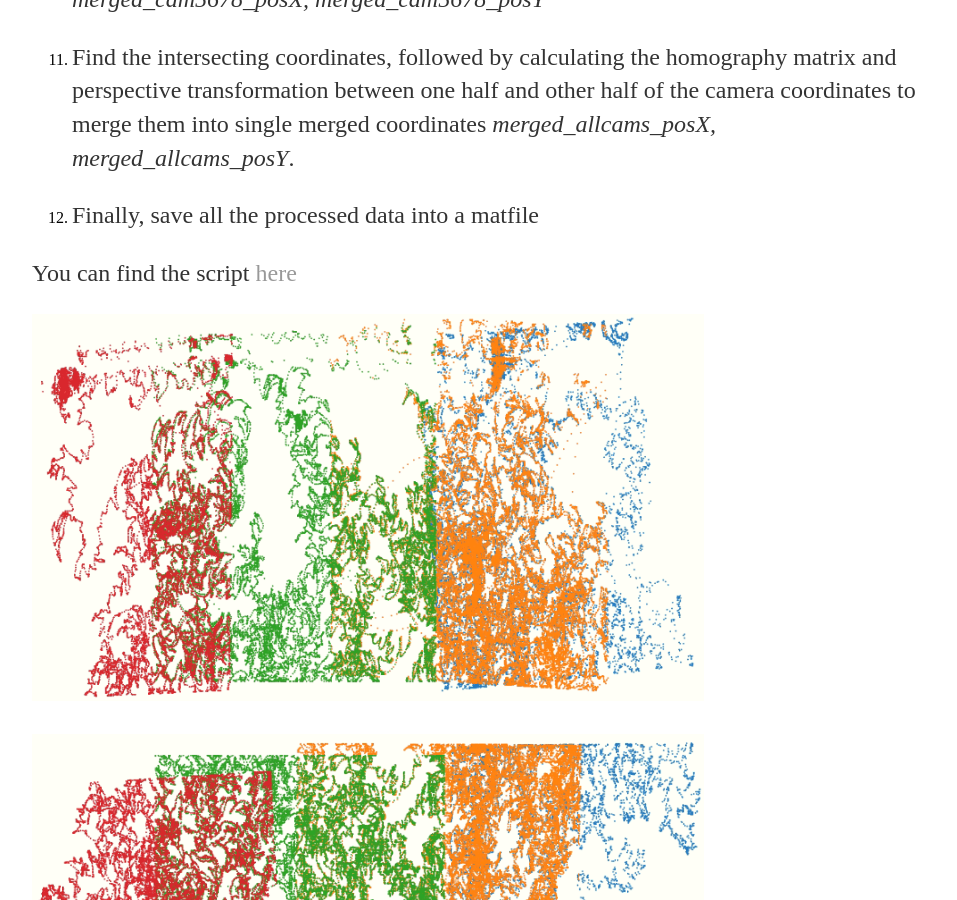
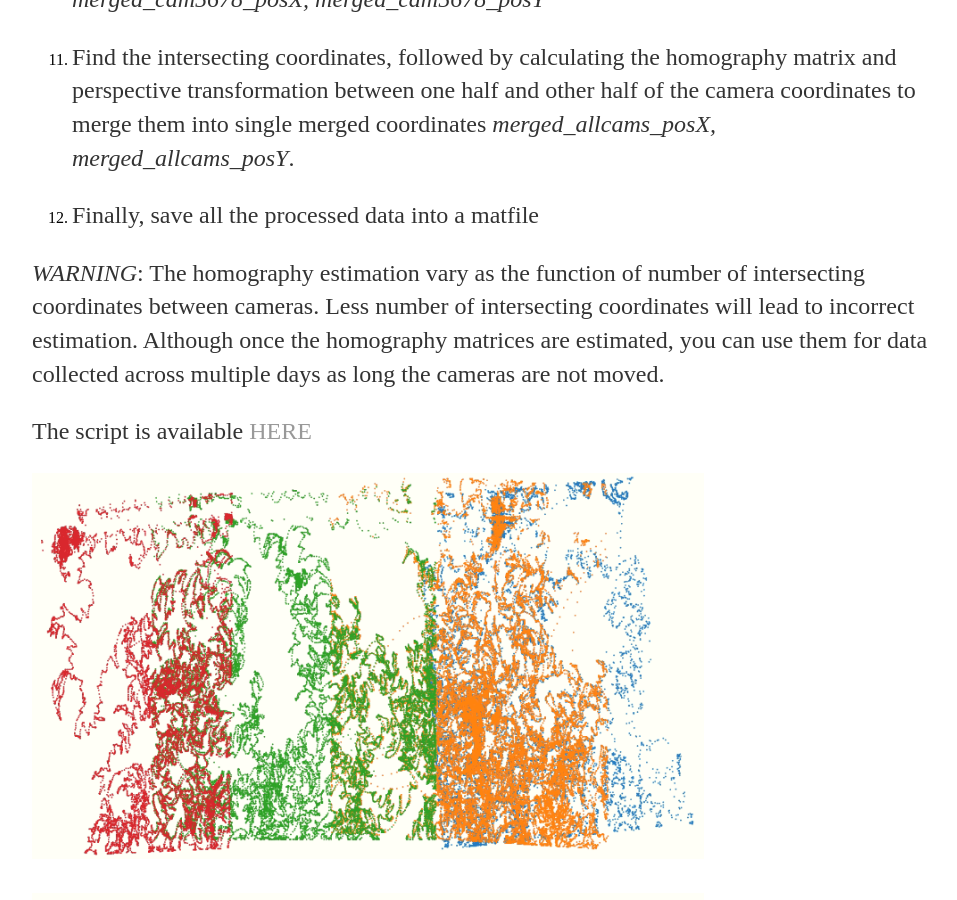
Before and after one commit to rajatsaxena/rajatsaxena.github.io, a Jekyll site: the page built from _posts/2019-07-26-Position-Data-Alignment-Multiple-Cameras.md, in a window 1280 px wide and 900 px high, scrolled down 2533 px. Shown: the whole window, without its empty margins (160-1117 px from the left). Built offline with Jekyll 4.4.1, drawn with Linux system fonts in a browser that asks for light colours; comment, search, counter and statistics services are not loaded.

Commit message:
added the warning

```diff
--- a/_posts/2019-07-26-Position-Data-Alignment-Multiple-Cameras.md
+++ b/_posts/2019-07-26-Position-Data-Alignment-Multiple-Cameras.md
@@ -34,7 +34,9 @@ Here are the steps used in calculating the aligned camera position:
 
 13. Finally, save all the processed data into a matfile
 
-You can find the script [here](https://github.com/rajatsaxena/MultiCameraPositionAlignment)
+*WARNING*: The homography estimation vary as the function of number of intersecting coordinates between cameras. Less number of intersecting coordinates will lead to incorrect estimation. Although once the homography matrices are estimated, you can use them for data collected across multiple days as long the cameras are not moved.
+
+The script is available [HERE](https://github.com/rajatsaxena/MultiCameraPositionAlignment)
 
 <img src="https://rajatsaxena.github.io//images//cam1234.PNG" title="Camera1234" width="75%" height="75%">
 
```
